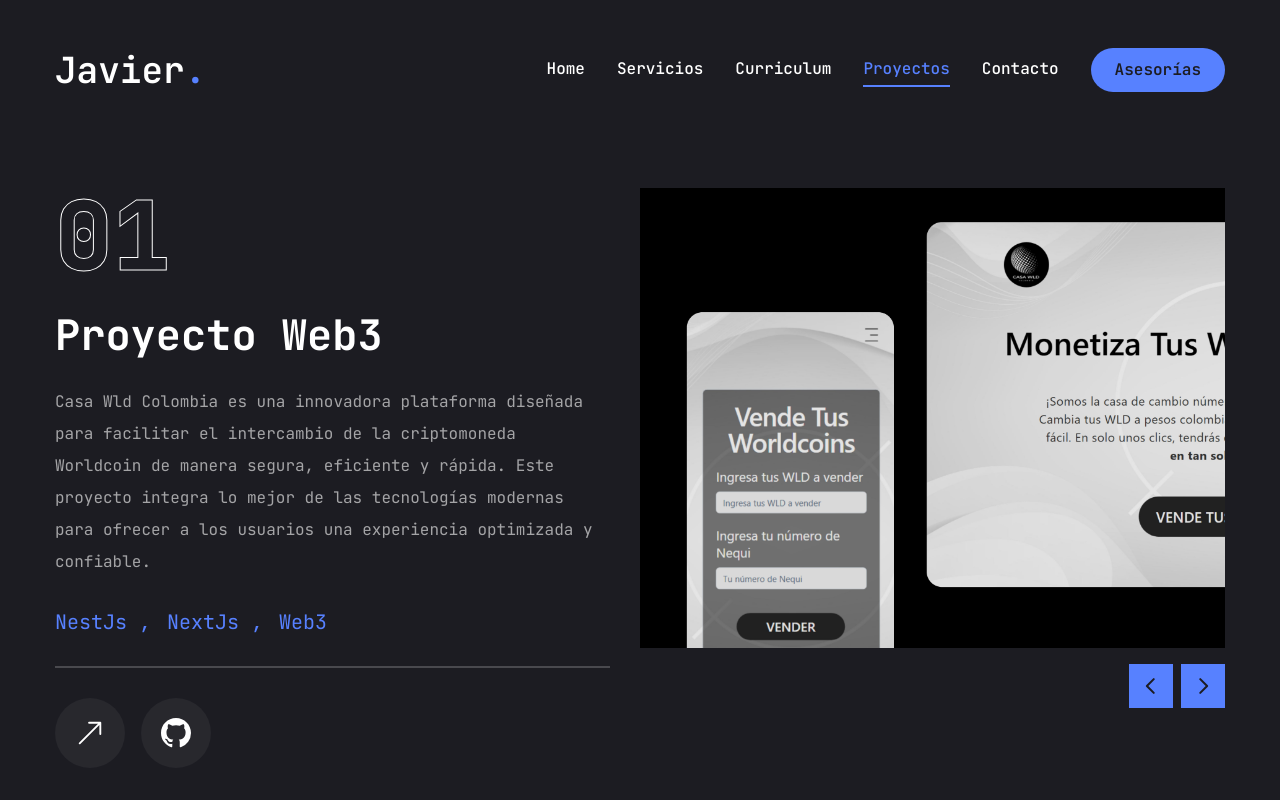
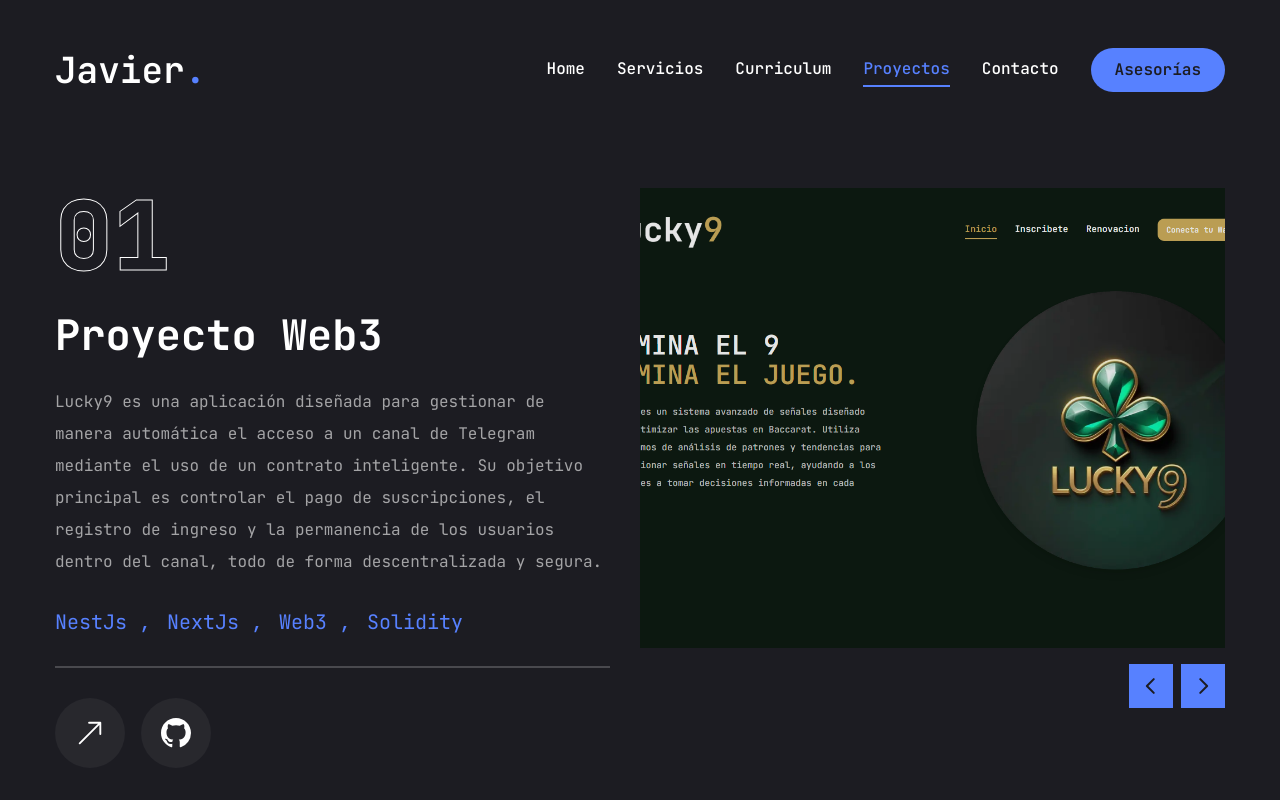
Before and after one commit to jatapsilver/Portfolio, a Next.js app in the folder front/: page /proyectos in a window 1280 px wide. Built offline with nearby package versions, Linux system fonts and the light colour scheme.

Commit message:
update projects

```diff
--- a/front/app/curriculum/page.jsx
+++ b/front/app/curriculum/page.jsx
@@ -71,6 +71,11 @@
   description:
     "Apasionado por Web3 y blockchain, soy un Desarrollador Full Stack con un enfoque en crear aplicaciones que conecten el mundo digital y descentralizado. Trabajo con NestJs, NextJs y Solidity para construir soluciones flexibles y de alto impacto.",
   items: [
+    {
+      company: "Freelancer",
+      title: "Desarrollo web3",
+      duration: "Diciembre 2024 - Enero 2025",
+    },
     {
       company: "Freelancer",
       title: "Creación de Token y Gestión de Liquidez",
--- a/front/app/proyectos/page.jsx
+++ b/front/app/proyectos/page.jsx
@@ -19,6 +19,22 @@
   {
     num: "01",
     category: "web3",
+    title: "Lucky9",
+    description:
+      "Lucky9 es una aplicación diseñada para gestionar de manera automática el acceso a un canal de Telegram mediante el uso de un contrato inteligente. Su objetivo principal es controlar el pago de suscripciones, el registro de ingreso y la permanencia de los usuarios dentro del canal, todo de forma descentralizada y segura.",
+    stack: [
+      { name: "NestJs" },
+      { name: "NextJs" },
+      { name: "Web3" },
+      { name: "Solidity" },
+    ],
+    image: "/assets/proyectos/lucky9.png",
+    live: "https://lucky9.com.co/",
+    github: "https://github.com/jatapsilver",
+  },
+  {
+    num: "02",
+    category: "web3",
     title: "Casa wld colombia",
     description:
       "Casa Wld Colombia es una innovadora plataforma diseñada para facilitar el intercambio de la criptomoneda Worldcoin de manera segura, eficiente y rápida. Este proyecto integra lo mejor de las tecnologías modernas para ofrecer a los usuarios una experiencia optimizada y confiable.",
@@ -28,7 +44,7 @@
     github: "https://github.com/jatapsilver",
   },
   {
-    num: "02",
+    num: "03",
     category: "frontend",
     title: "It Global Solutions",
     description:
@@ -39,7 +55,7 @@
     github: "https://github.com/jatapsilver",
   },
   {
-    num: "03",
+    num: "04",
     category: "fullstack",
     title: "Agro D Export",
     description:
@@ -50,7 +66,7 @@
     github: "https://github.com/jatapsilver",
   },
   {
-    num: "04",
+    num: "05",
     category: "Gaming",
     title: "PharmaQuest",
     description:
@@ -65,7 +81,7 @@
     github: "https://github.com/jatapsilver",
   },
   {
-    num: "05",
+    num: "06",
     category: "Backend",
     title: "E-commerce",
     description:
```
Also changed, not shown: front/public/assets/proyectos/lucky9.png (added), 1 other file (tests, documents, lock files or other folders).
